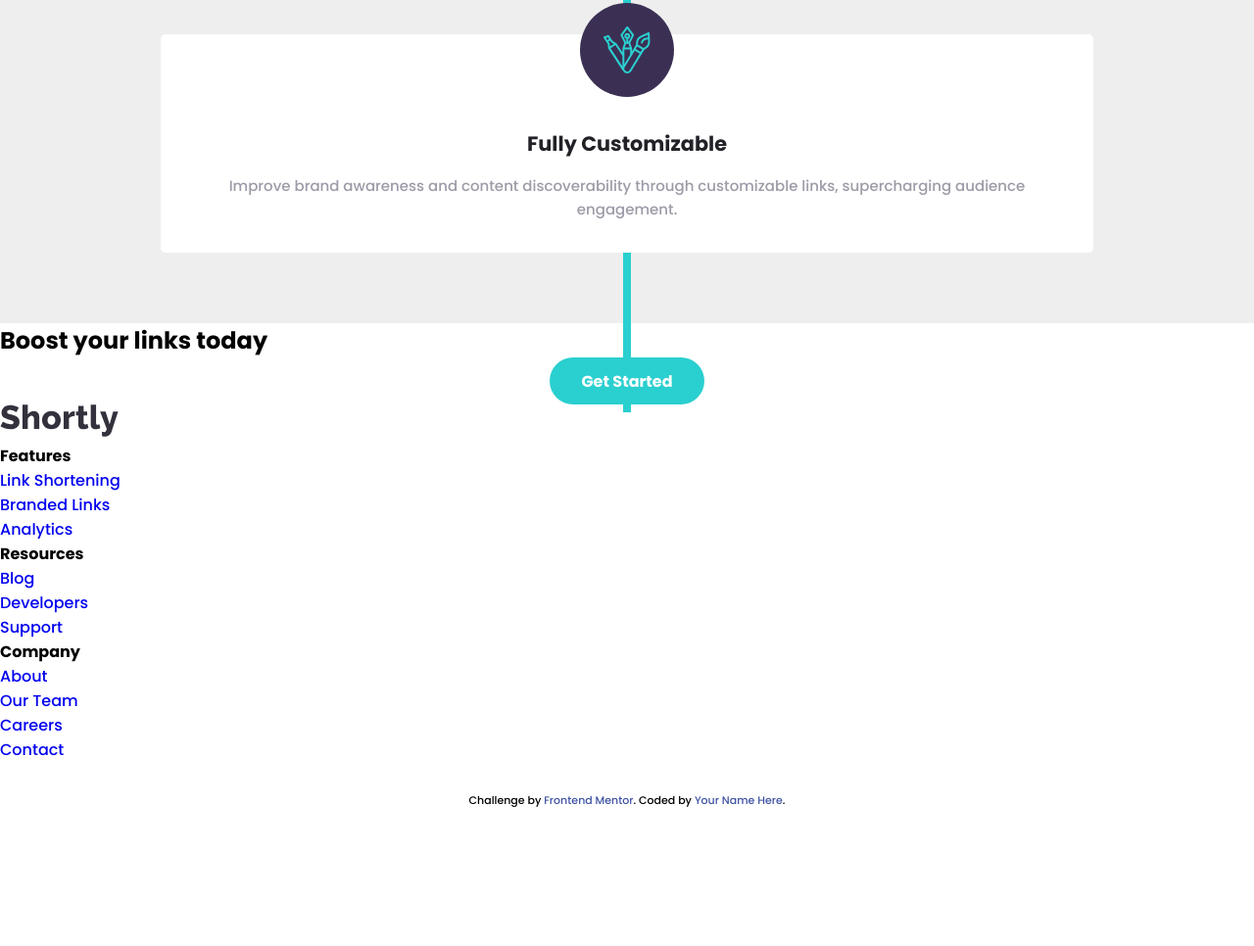
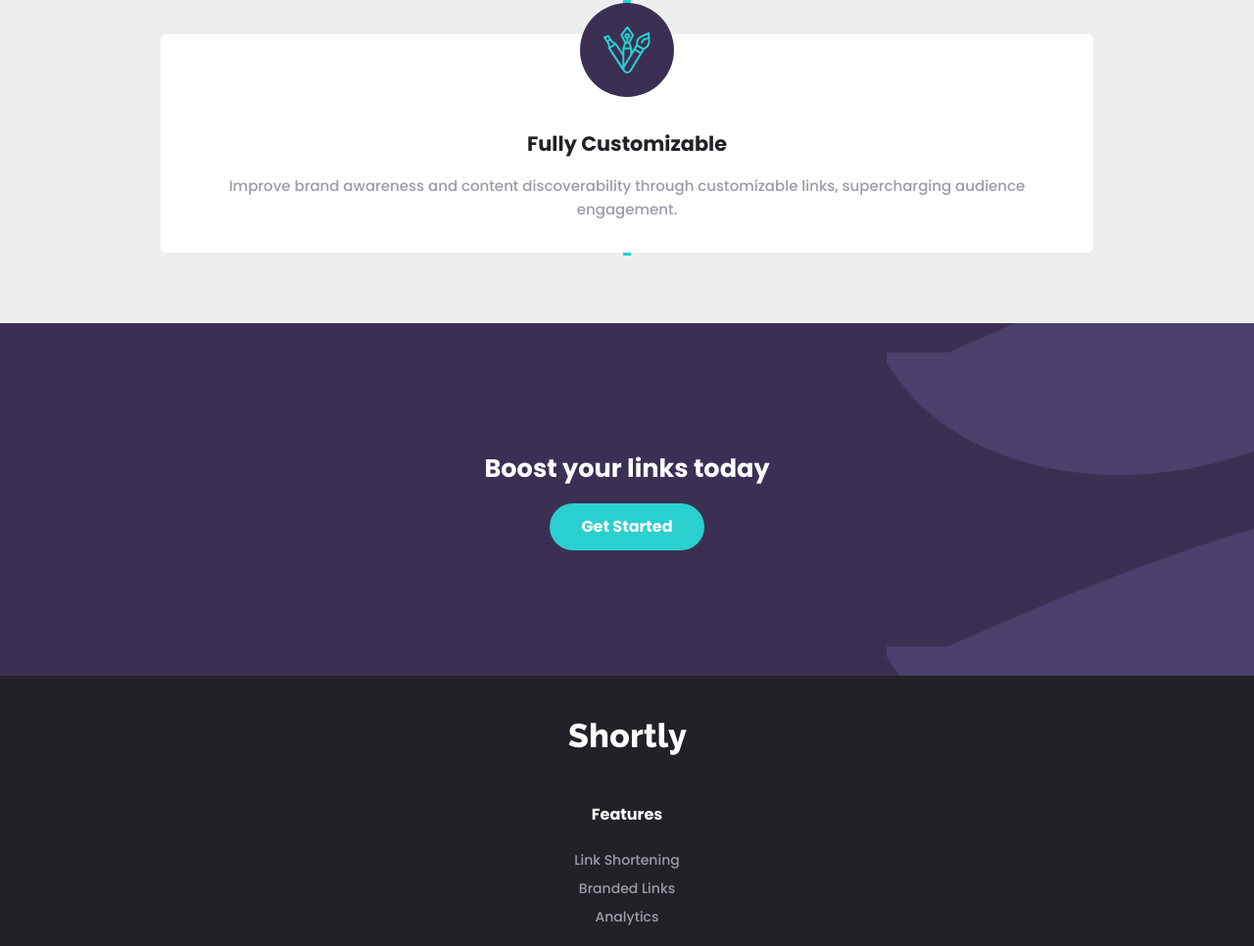
Before and after one commit to CarlosPujols/Link-Shortening-API-Landing-Page, a plain HTML site: page index.html in a window 1280 px wide. Shown: the part 1834-2800 px from the top of the page at 98% size. Before the commit the page ends 2660 px from the top, so only its background shows below. Drawn offline with Linux system fonts and the light colour scheme.

Commit message:
Completed mobile design

```diff
--- a/index.html
+++ b/index.html
@@ -140,7 +140,7 @@
 
   <div class="attribution">
     Challenge by <a href="https://www.frontendmentor.io?ref=challenge" target="_blank">Frontend Mentor</a>.
-    Coded by <a href="#">Your Name Here</a>.
+    Coded by <a href="#">Carlos Pujols</a>.
   </div>
   <script src="app.js"></script>
 </body>
--- a/styles.css
+++ b/styles.css
@@ -31,6 +31,10 @@ body h1, h2, h3, h4{
 
 body p{
     font-size: 18px;
+}
+
+body a, body button{
+    cursor: pointer;
 }
 
 .global-container{
@@ -77,6 +81,7 @@ body p{
     border-radius: 10px;
     left: 120%;
     transition: left 0.5s linear;
+    visibility: hidden;
 }
 
 .nav-links{
@@ -193,6 +198,7 @@ body p{
 
 .active-menu{
     left: 0;
+    visibility: visible;
 }
 
 .main-cta{
@@ -309,9 +315,76 @@ body p{
 
 .background-line{
     width: 8px;
-    height: 120vh;
+    height: 800px;
     background-color: var(--cyan);
     position: absolute;
     top: 0;
     z-index: -1;
 }
+
+
+.boost-links{
+    background-color: var(--dark-violet);
+    height: 45vh;
+    display: flex;
+    flex-direction: column;
+    align-items: center;
+    justify-content: center;
+    background-image: url('images/bg-boost-mobile.svg');
+    background-repeat: repeat-y;
+    background-position: right;
+}
+
+.boost-links h2{
+    color: white;
+    font-weight: 700;
+    margin-bottom: 16px;
+    font-size: 1.6rem;
+}
+
+.footer{
+    background-color: var(--very-dark-violet);
+    display: flex;
+    flex-direction: column;
+    align-items: center;
+}
+
+.footer img{
+    margin-top: 48px;
+    margin-bottom: 48px;
+    filter: brightness(1000%);
+}
+
+.footer-info{
+    display: flex;
+    flex-direction: column;
+    align-items: center;
+}
+
+.footer-info h4, .footer-info ul li a{
+    text-align: center;
+    display: flex;
+    justify-content: center;
+}
+
+.footer-info h4{
+    color: white;
+    margin-bottom: 24px;
+}
+
+.footer-info ul{
+    margin-bottom: 48px;
+}
+
+.footer-info ul li a{
+    color: var(--grayish-violet);
+    margin-bottom: 8px;
+    font-size: 14px;
+}
+
+.social-links{
+    width: 60%;
+    display: flex;
+    flex-direction: row;
+    justify-content: space-evenly;
+}
```
